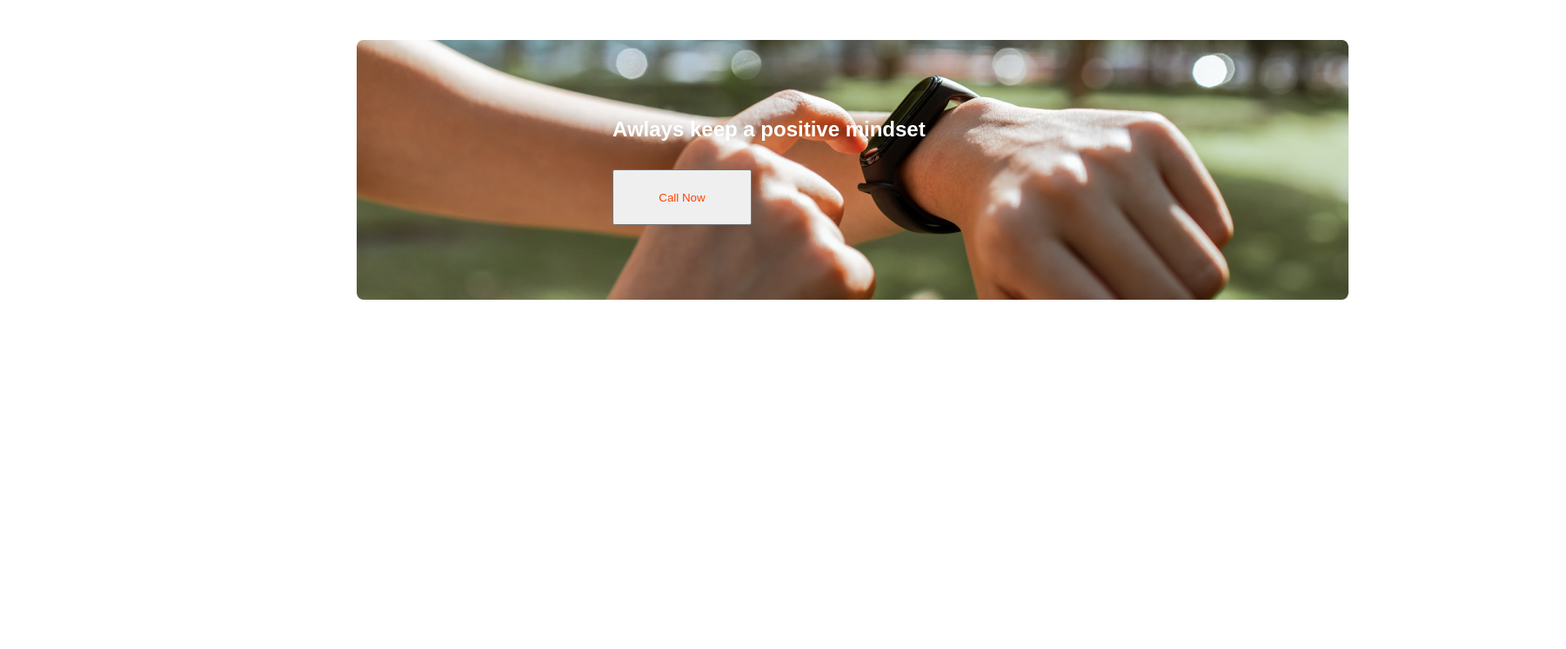
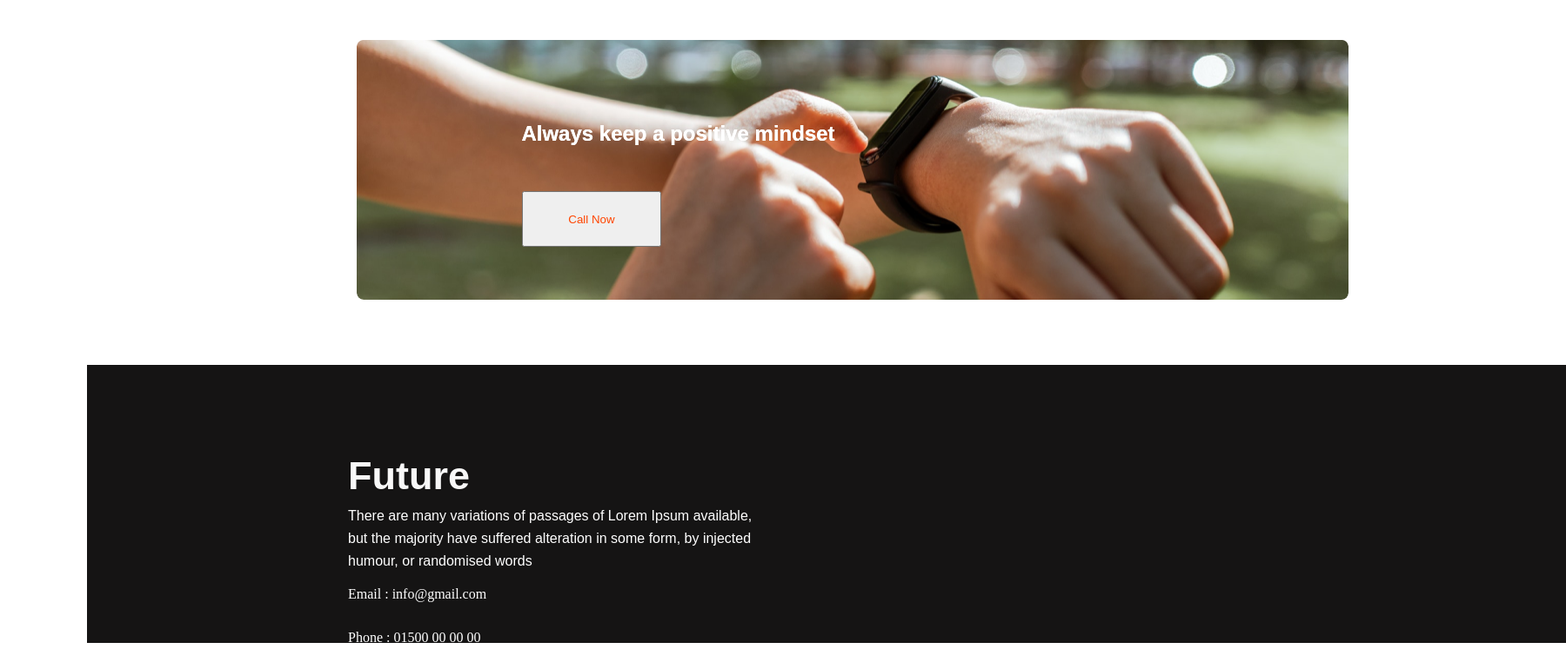
Before and after one commit to nayem2695/first-assignment, a plain HTML site: page index.html in a window 1280 px wide. Shown: the part 2180-2927 px from the top of the page at 87% size, 1800 px wide, since content can reach past the window. Before the commit the page ends 2525 px from the top, so only its background shows below. Drawn offline with Linux system fonts and the light colour scheme.

Commit message:
Add files via upload

```diff
--- a/index.html
+++ b/index.html
@@ -68,11 +68,26 @@
         </section>
         <section>
             <div class="positive">
-                <h1 class="keep">Awlays keep a positive mindset</h1>
-                <button class="call-now">Call Now</button>
+            <img class="pic-positive"src="images/watch.png" alt="">
+                <h1 class="keep">Always keep a positive mindset</h1>
+                <div class="keep-pic">
+                    <h1 class="keep">Always keep a positive mindset</h1>
+                    <button class="call-now">Call Now</button></div>
             </div>
         </section>
     </main>
+  <footer>
+    <div class="footer-background">
+        <div>
+        <h1 class="future-fotter">Future</h1>
+        <p class="future-description">There are many variations of passages of Lorem Ipsum available, but the majority have suffered alteration in some form, by injected humour, or randomised words</p>
+        <br>
+        <h3 class="future-p">Email : info@gmail.com</h3>
+        <br>
+        <h3 class="future-call">Phone : 01500 00 00 00</h3>
+       </div>
+    </div>
 
+  </footer>
 </body>
 </html>
--- a/styles/assignment.css
+++ b/styles/assignment.css
@@ -8,7 +8,6 @@
     background-image: url("../images/banner/banner3.png");
     background-size: cover;
     background-repeat: no-repeat;
-    display:;
 }
 .banner-title{
     position: absolute;
@@ -244,30 +243,91 @@ top: 1792.3px;
     text-align: center;
     color: #737272;
 }
-.positive{
-    position: absolute;
+.pic-positive{
+position: absolute;
 width: 1140px;
 height: 300px;
 left: 410px;
 top: 2225px;
+border-radius: 8px;
+}
 
-background: url('/images/watch.png');
-border-radius: 8px;
-
-}
 .keep{
     position: absolute;
     width: 459px;
     height: 182px;
-    left: 294px;
-    top: 90px;
+    left: 550px;
+    top: 2320px;
     color: white;
+    text-align: center;
 }
 .call-now{
     position: absolute;
     width: 160px;
     height: 64px;
-    left: 294px;
-    top: 150px;
+    left: 600px;
+    top: 2400px;
     color:orangered
 }
+.footer-background{
+    position: absolute;
+    margin: 0 auto;
+width: 1700px;
+height: 577px;
+left: 100px;
+top:2600.26px;
+
+background: #151414;
+background-size: cover;
+background-repeat: no-repeat;
+height: 40vh;
+}
+.future-fotter{
+position: absolute;
+width: 148px;
+height: 53px;
+left: 300px;
+top: 100.26px;
+font-weight: 700;
+font-size: 45px;
+line-height: 53px;
+color: #F8F8F8;
+}
+.future-description{
+    position: absolute;
+    width: 485px;
+    height: 78px;
+    left: 300px;
+    top: 160.26px;
+    font-weight: 400;
+    font-size: 16px;
+    line-height: 26px;
+     color: #FFFFFF;
+}
+.future-p{
+    position: absolute;
+width: 184px;
+height: 26px;
+left: 300px;
+top: 250.26px;
+font-family: 'Work Sans';
+font-style: normal;
+font-weight: 400;
+font-size: 16px;
+line-height: 26px;
+color: #FFFFFF;
+}
+.future-call{
+    position: absolute;
+    width: 186px;
+    height: 26px;
+    left: 300px;
+    top: 300.26px;
+    font-family: 'Work Sans';
+    font-style: normal;
+    font-weight: 400;
+    font-size: 16px;
+    line-height: 26px;
+
+    color: #FFFFFF;
+}
```
